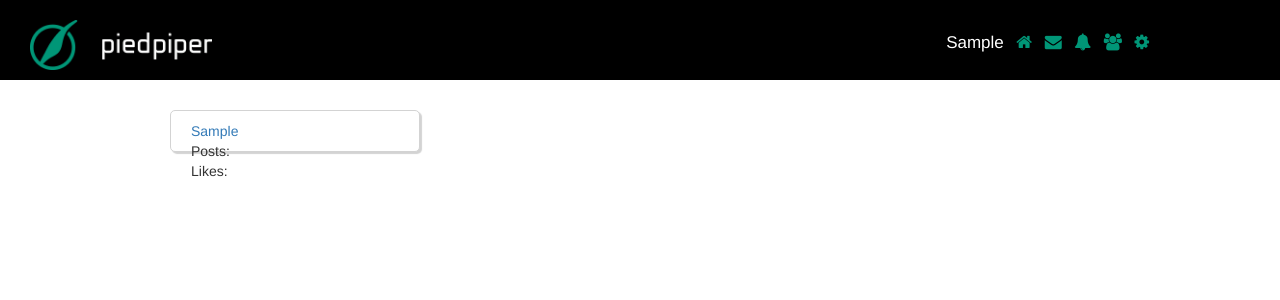
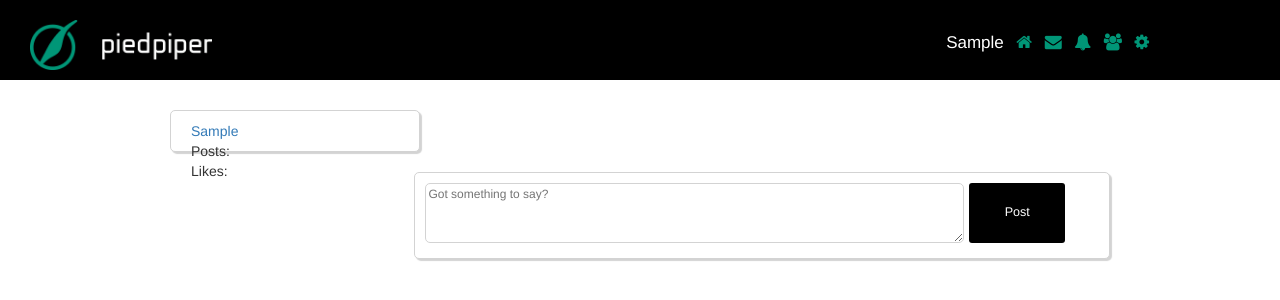
Before and after one commit to NaveenDK/web-social, a PHP site: page / in a window 1280 px wide. Shown: the top 300 px of the page. Run offline with PHP 8.4, Linux system fonts and the light colour scheme; the visitor is signed in with stand-in values (Sample User, id 1); tables that the repository leaves empty or names only in its code hold one stand-in row (values such as "Sample post"); data that the repository does not hold is empty.

Commit message:
added htaccess file v1

```diff
--- a/assets/css/style.css
+++ b/assets/css/style.css
@@ -79,4 +79,46 @@ i.fa:hover {
     padding-right: 10px;
 }
 
-.user_details img {}
+.main_column {
+    float: right;
+    width: 74%;
+    z-index: -1;
+    min-height: 60px;
+}
+
+.post_form {
+    width: 100%;
+}
+
+.post_form textarea {
+    width: 80%;
+    height: 60px;
+    border-radius: 5px;
+    margin-right: 5px;
+    border: 1px solid #D3D3D3;
+    font-size: 12px;
+}
+
+textarea:focus {
+    outline: 0;
+}
+
+.post_form input[type="submit"] {
+    width: 10%;
+    height: 60px;
+    border: none;
+    border-radius: 3px;
+    background-color: black;
+    color: white;
+    text-shadow: #000 0.5px 0.5px 0px;
+    font-size: 90%;
+    position: absolute;
+    outline: 0;
+    margin: 0;
+}
+
+
+.post_form input[type="submit"]:active {
+    padding: 5px 4px 5px 4px;
+    background-color: #009677;
+}
--- a/index.php
+++ b/index.php
@@ -11,6 +11,15 @@ include("includes/header.php");
      ?>
     </div>
     </div> <!-- closes the div tag that is opened with the class user_details column -->
+<div class="main_column column">
+    <form class="post_form" action="index.php" method="POST">
+            <textarea name="post_text" id="post_text" placeholder="Got something to say?"></textarea>
+            <input type="submit" name="post" id="post_button" value="Post">
+    </form>
+
+</div>
+
+
 </div> <!--closes the div tag opened in the wrapper at the header.php tag -->
 </body>
 </html>
```
Also changed, not shown: profile.php (added, +11 -0 lines), .htaccess (added), New Text Document (2).txt (added), New Text Document.txt (added).
